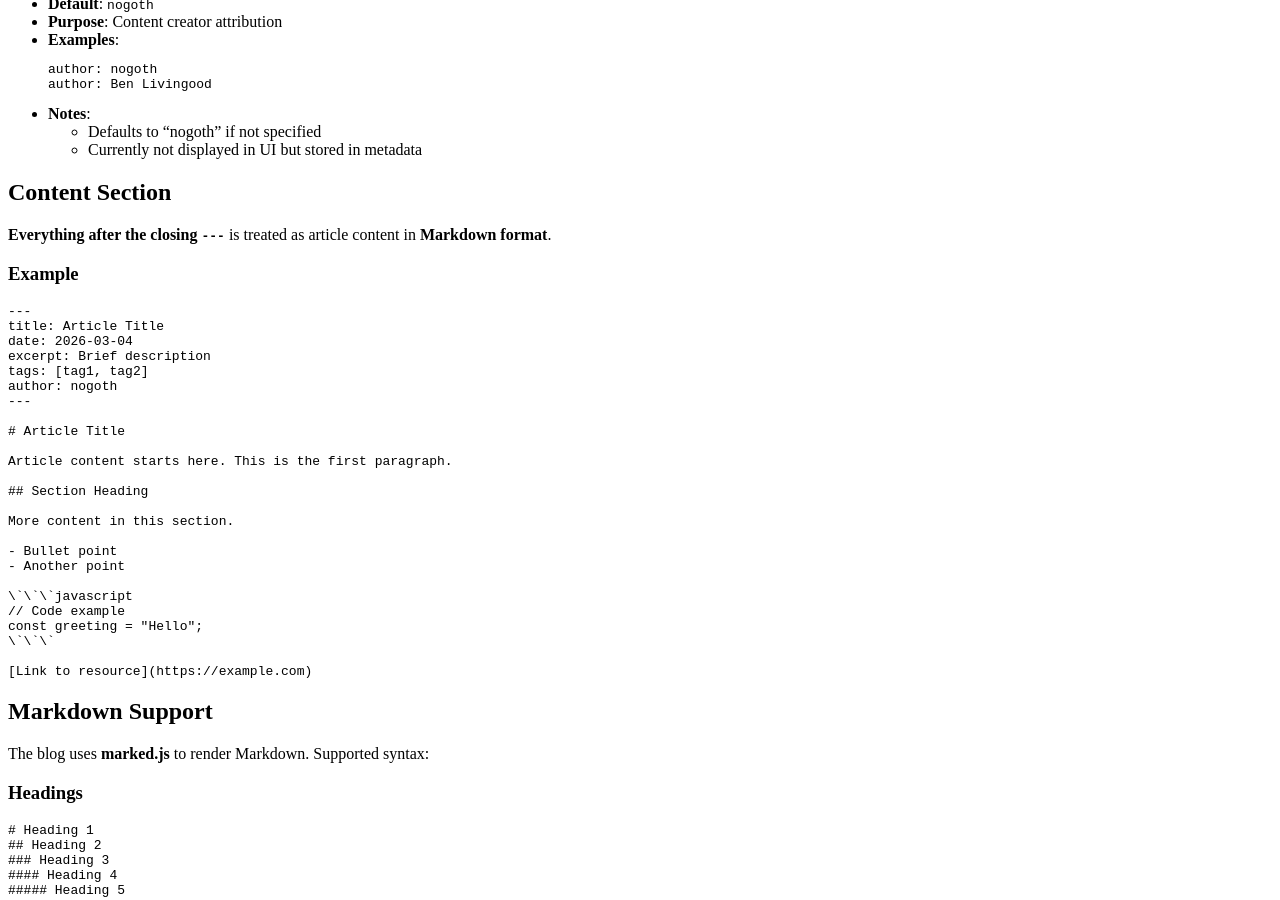
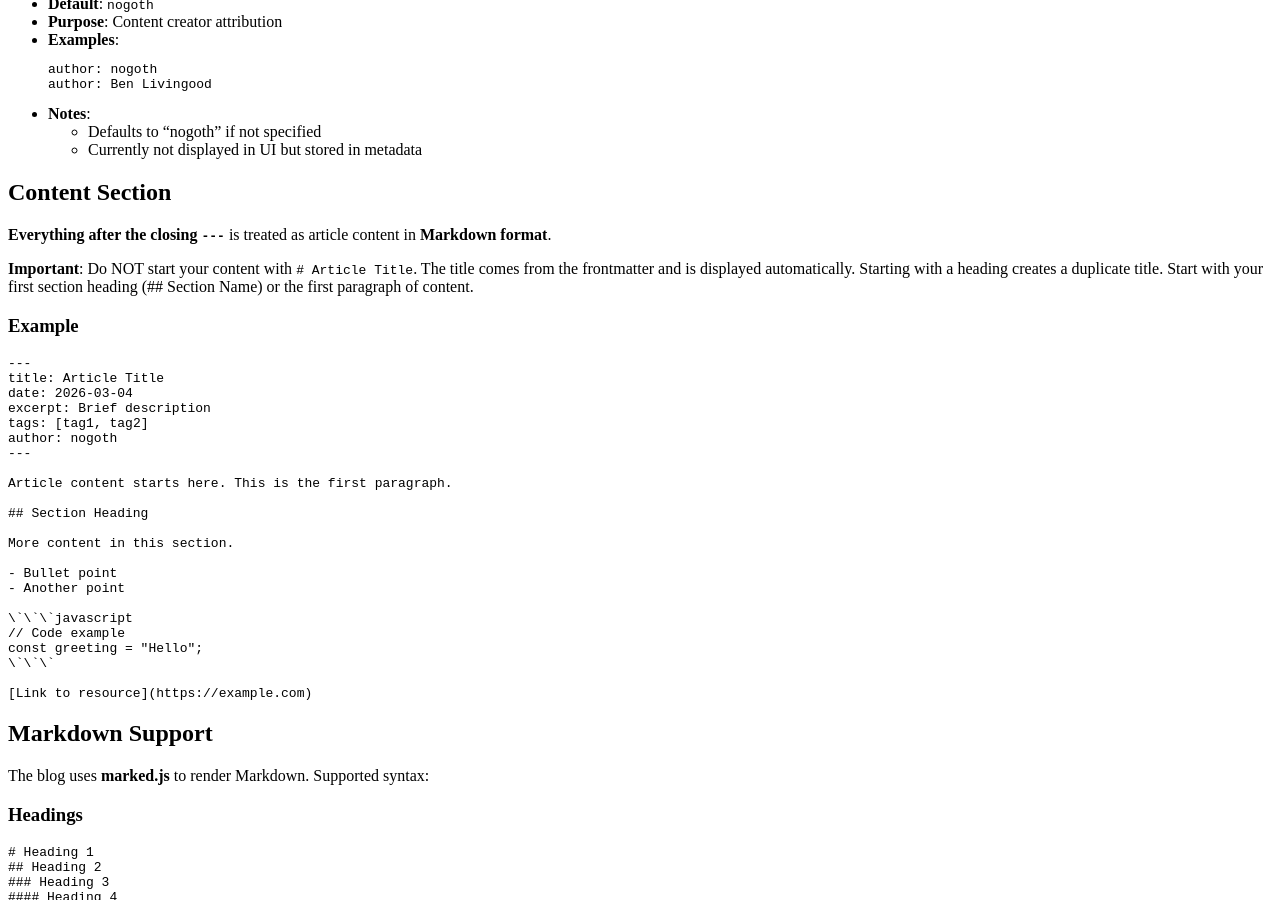
Before and after one commit to nogoth/nogoth.github.com, a Jekyll site: the page built from docs/discovery/ARTICLE_FORMAT_SPEC.md, in a window 1280 px wide and 900 px high, scrolled down 2552 px. Built offline with Jekyll 4.4.1, drawn with Linux system fonts in a browser that asks for light colours; our own code applies the rules of GitHub Pages for plain Markdown files; some of the changed text lies outside the part shown.

Commit message:
fix: remove duplicate title from article and clarify format spec
The article frontmatter title and markdown # heading were both displaying,
creating a duplicate. Removed the # heading from the article content since
the title is already shown from the frontmatter.

Updated ARTICLE_FORMAT_SPEC.md to:
- Clarify that articles should NOT start with # Title
- Warn against duplicate titles
- Update examples to not include the markdown heading
- Note to start with ## Section headings or paragraph text instead

````diff
--- a/docs/discovery/ARTICLE_FORMAT_SPEC.md
+++ b/docs/discovery/ARTICLE_FORMAT_SPEC.md
@@ -146,6 +146,8 @@ author: nogoth
 
 **Everything after the closing `---`** is treated as article content in **Markdown format**.
 
+**Important**: Do NOT start your content with `# Article Title`. The title comes from the frontmatter and is displayed automatically. Starting with a heading creates a duplicate title. Start with your first section heading (## Section Name) or the first paragraph of content.
+
 ### Example
 
 ```markdown
````
Also changed, not shown: other parts of docs/discovery/ARTICLE_FORMAT_SPEC.md (+0 -4 lines), articles/2026-03-04-shipping-modern-blog.md (+0 -2 lines).
